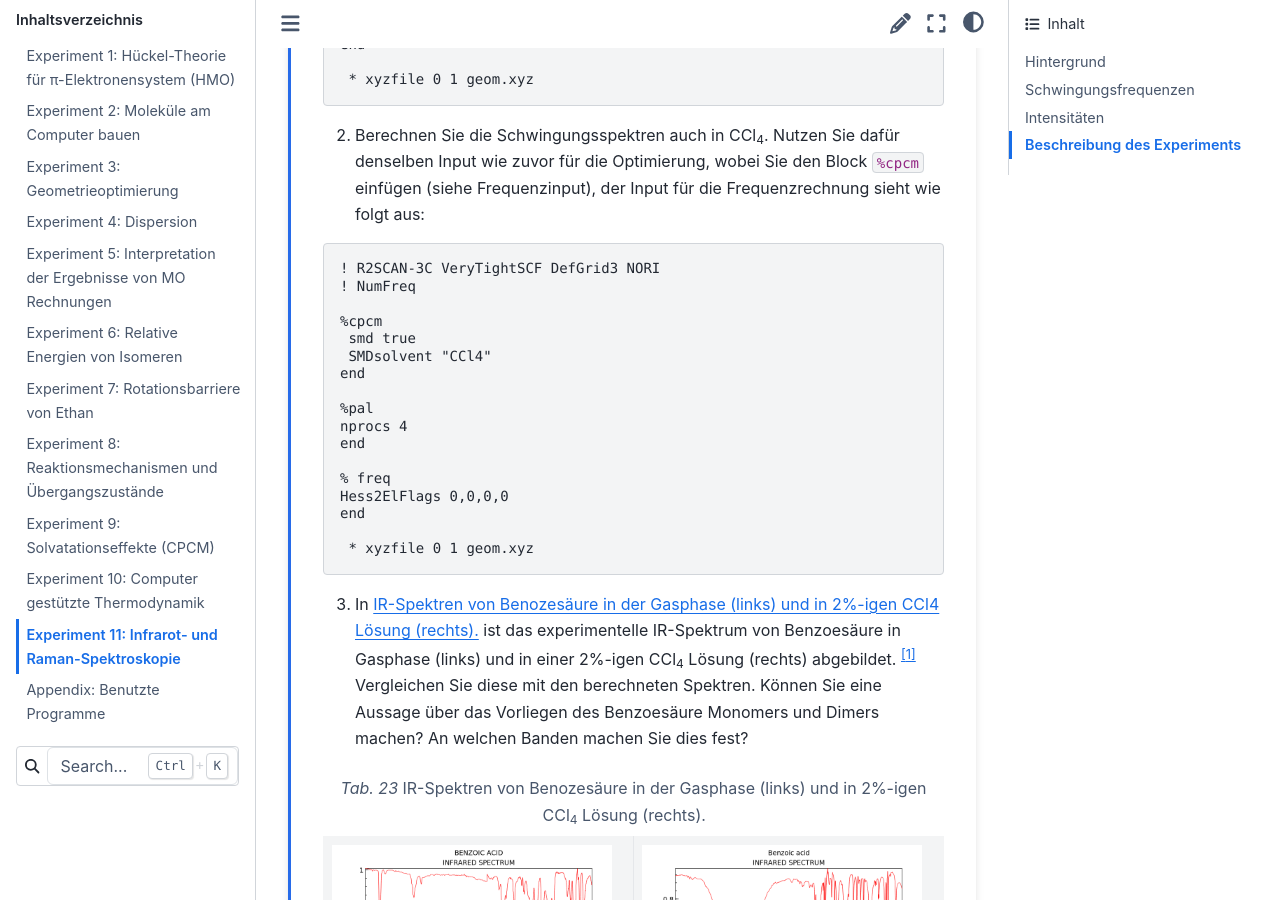
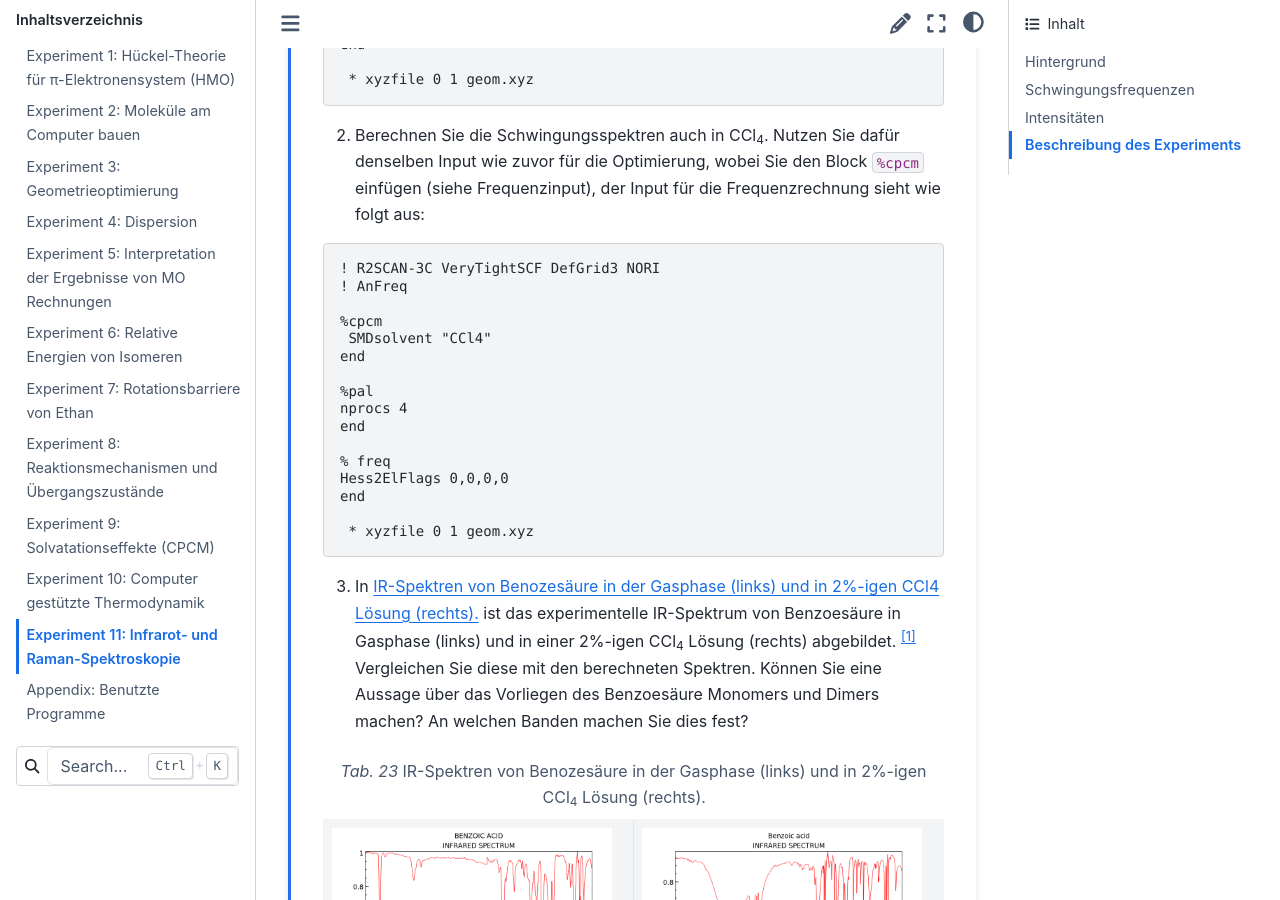
Before and after one commit to grimme-lab/bch616-teaching, a Sphinx documentation site: the page built from doc/ex11_ir_raman.rst, in a window 1280 px wide and 900 px high, scrolled down 7157 px. Built offline with Sphinx 7.4.7 and the Sphinx Book theme 1.1.4, drawn with Linux system fonts in a browser that asks for light colours.

Commit message:
Update ex11_ir_raman.rst
Turning off SMD for Anfreq

```diff
--- a/doc/ex11_ir_raman.rst
+++ b/doc/ex11_ir_raman.rst
@@ -210,10 +210,9 @@ Beschreibung des Experiments
     .. code-block:: none
 
         ! R2SCAN-3C VeryTightSCF DefGrid3 NORI
-        ! NumFreq
+        ! AnFreq
 
         %cpcm
-         smd true
          SMDsolvent "CCl4"
         end
 
```
